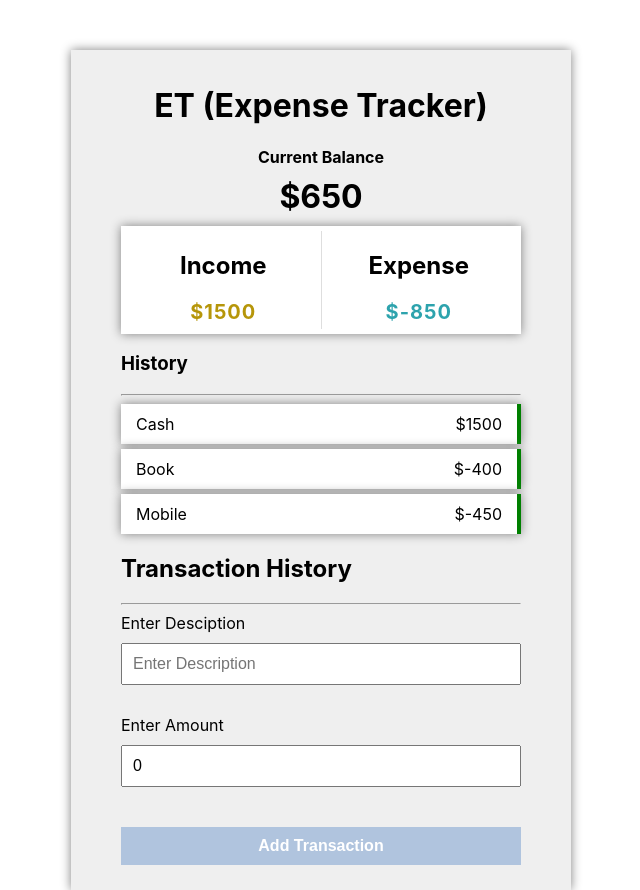
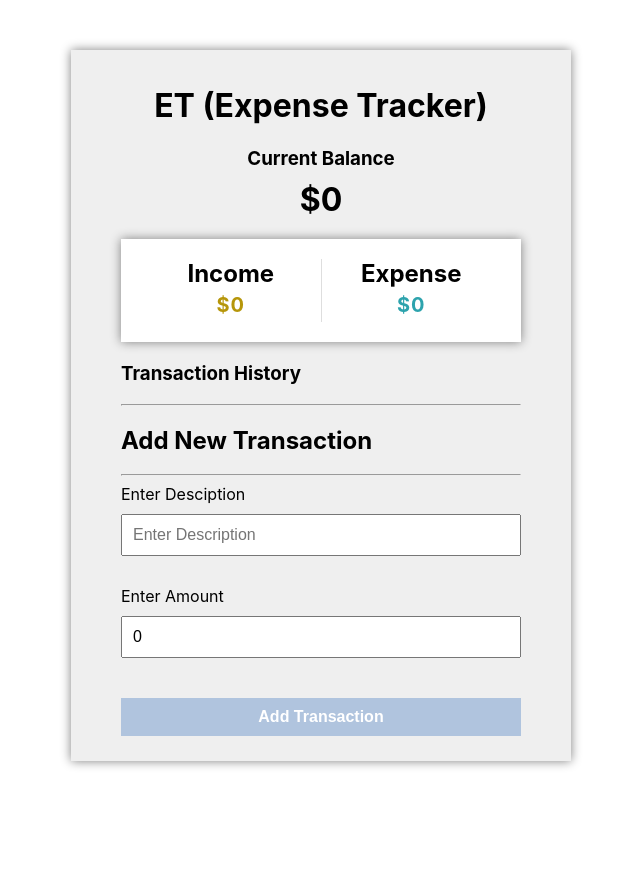
Before and after one commit to billal-ayyoob/expense-tracker, a React (Create React App) app: page / in a window 1280 px wide. Shown: the whole page, without its empty margins (319-959 px from the left). After the commit the page ends 800 px from the top, so only its background shows below. Built offline with nearby package versions, Linux system fonts and the light colour scheme.

Commit message:
Updates expense tracker to implement deletion of transaction

```diff
--- a/src/App.css
+++ b/src/App.css
@@ -22,17 +22,34 @@
   justify-content: space-between;
   background-color: white;
   box-shadow: 0 0 10px gray;
-  padding: 10px 15px;
-  margin: 5px 0;
-  border-right: 4px solid green;
+  padding: 10px;
+  margin: 10px 0;
+  border-right: 4px solid #b6960a;
 }
+
+.transaction-list > li:hover {
+  background-color: #b6960a;
+  color: #f7f7f7;
+}
+
 .inc-exp-container {
   display: flex;
-  justify-content: space-around;
+  justify-content: space-between;
   background-color: white;
   box-shadow: 0 0 10px gray;
-  padding: 5px;
+  padding: 20px;
+  margin: 20px 0;
 }
+
+.inc-exp-container > div {
+  flex: 1;
+  text-align: center;
+}
+
+.inc-exp-container>div:first-of-type {
+  border-right: 1px solid #dedede;
+}
+
 .transaction-form input{
   display: block;
   width: 94%;
@@ -57,13 +74,13 @@
   font-weight: 700;
 }
 
-.inc-exp-container>div:first-of-type {
-  border-right: 1px solid #dedede;
-}
-
 .inc-exp-container>div {
   flex: 1 1;
   text-align: center;
+}
+
+.inc-exp-container>div>h2 {
+  margin: 0;
 }
 
 .btn {
@@ -82,3 +99,28 @@
 .reduce-space{
   margin: 10px 0;
 }
+
+.delete-btn {
+  cursor: pointer;
+  background-color: #8a6a66;
+  border: 0;
+  color: #fff;
+  font-size: 20px;
+  line-height: 20px;
+  padding: 2px 5px;
+  position: absolute;
+  top: 134%;
+  left: 33%;
+  transform: translate(-2%, 7%);
+  opacity: 0;
+  transition: opacity 0.3s ease;
+}
+
+.transaction-list li:hover .delete-btn {
+  opacity: 1;
+}
+
+.btn:focus,
+.delete-btn:focus {
+  outline: 5px;
+}
--- a/src/Child.js
+++ b/src/Child.js
@@ -2,7 +2,7 @@ import React, { useContext, useState } from 'react';
 import {TransactionsContext} from './transactionsContext';
 
 function Child() {
-    let { transactions, AddTransaction } = useContext(TransactionsContext);
+    let { transactions, AddTransaction, DelTransaction } = useContext(TransactionsContext);
     let [newDesc, setDesc] = useState("");
     let [newAmount, setAmount] = useState(0);
 
@@ -12,7 +12,8 @@ function Child() {
             return false;
         }
         AddTransaction({
-            amount: Number(newAmount),
+            id: Math.floor(Math.random()*1000000000),
+            amount: +newAmount,
             desc: newDesc
         })
 
@@ -43,7 +44,7 @@ function Child() {
             <h1 className="text-center">ET (Expense Tracker)</h1>
 
             <div className="text-center">
-                <h4 className="reduce-space">Current Balance</h4>
+                <h3 className="reduce-space">Current Balance</h3>
                 <h1 className="reduce-space">${getIncome() + getExpense()}</h1>
             </div>
 
@@ -58,20 +59,23 @@ function Child() {
                 </div>
             </div>
 
-            <h3>History</h3>
+            <div>
+                <h3>Transaction History</h3>
                 <hr />
                 <ul className="transaction-list">
-                {transactions.map((transObj, ind) => {
+                    {transactions.map((transaction) => {
                         return (
-                        <li key={ind}>
-                            <span>{transObj.desc}</span>
-                            <span>${transObj.amount}</span>
+                            <li>
+                                {transaction.desc}
+                                <span>${transaction.amount}</span>
+                                <button class="delete-btn" type="button" onClick={() => DelTransaction(transaction.id)}>X</button>
                             </li>
                         )
                     })}
                 </ul>
+            </div>
 
-            <h2>Transaction History</h2>
+            <h2>Add New Transaction</h2>
             <hr />
             <form className="transaction-form" onSubmit={handleAddition}>
                 <label>
--- a/src/transactionsContext.js
+++ b/src/transactionsContext.js
@@ -1,31 +1,34 @@
 import React, { createContext, useReducer } from "react";
 import TransactionsReducer from './transactionsReducer';
 
-const initialTransactions = [
-    { amount: 1500, desc: "Cash" },
-    { amount: -400, desc: "Book" },
-    { amount: -450, desc: "Mobile" }
-]
+const initialTransactions = {
+    transactions: []
+}
 
 export const TransactionsContext = createContext(initialTransactions);
 
 export const TransactionsProvider = ({children}) => {
     let [state, dispatch] = useReducer(TransactionsReducer, initialTransactions);
 
-    function AddTransaction (transObj) {
+    function AddTransaction (transaction) {
         dispatch({
             type: "ADD_TRANSACTION",
-            payload: {
-                amount: transObj.amount,
-                desc: transObj.desc
-            }
+            payload: transaction
         })
+    }
+
+    function DelTransaction(id) {
+        dispatch({
+            type: 'DELETE_TRANSACTION',
+            payload: id
+        });
     }
 
     return (
         <TransactionsContext.Provider value={{
-            transactions: state,
-            AddTransaction
+            transactions: state.transactions,
+            AddTransaction,
+            DelTransaction
         }}>
             {children}
         </TransactionsContext.Provider>
--- a/src/transactionsReducer.js
+++ b/src/transactionsReducer.js
@@ -1,8 +1,15 @@
 const TransactionsReducer = ((state, action) =>{
     switch(action.type){
-        case "ADD_TRANSACTION": {
-            return [action.payload, ...state]
-        }
+        case "ADD_TRANSACTION":
+            return {
+                ...state,
+                transactions: [action.payload, ...state.transactions]
+            }
+        case "DELETE_TRANSACTION":
+            return {
+                ...state,
+                transactions: state.transactions.filter(transaction => transaction.id !== action.payload)
+            }
         default:
             return state;
     }
```
Lines whose indentation alone changed are shown as unchanged.
